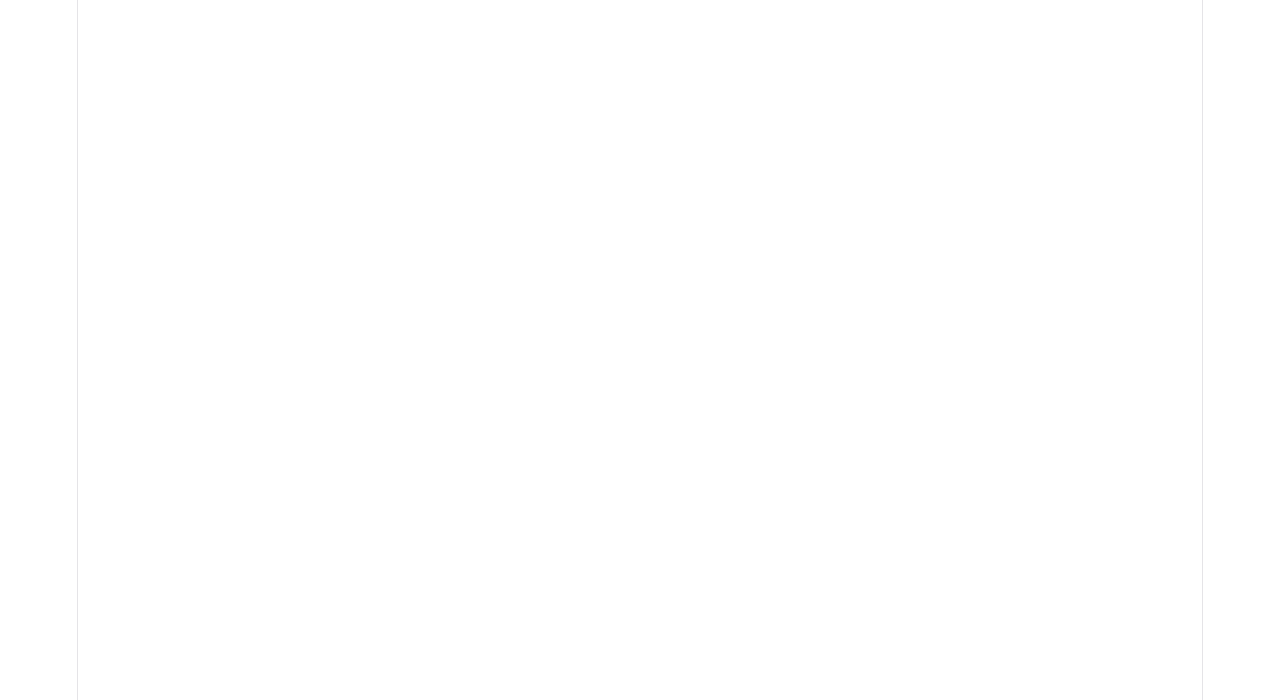
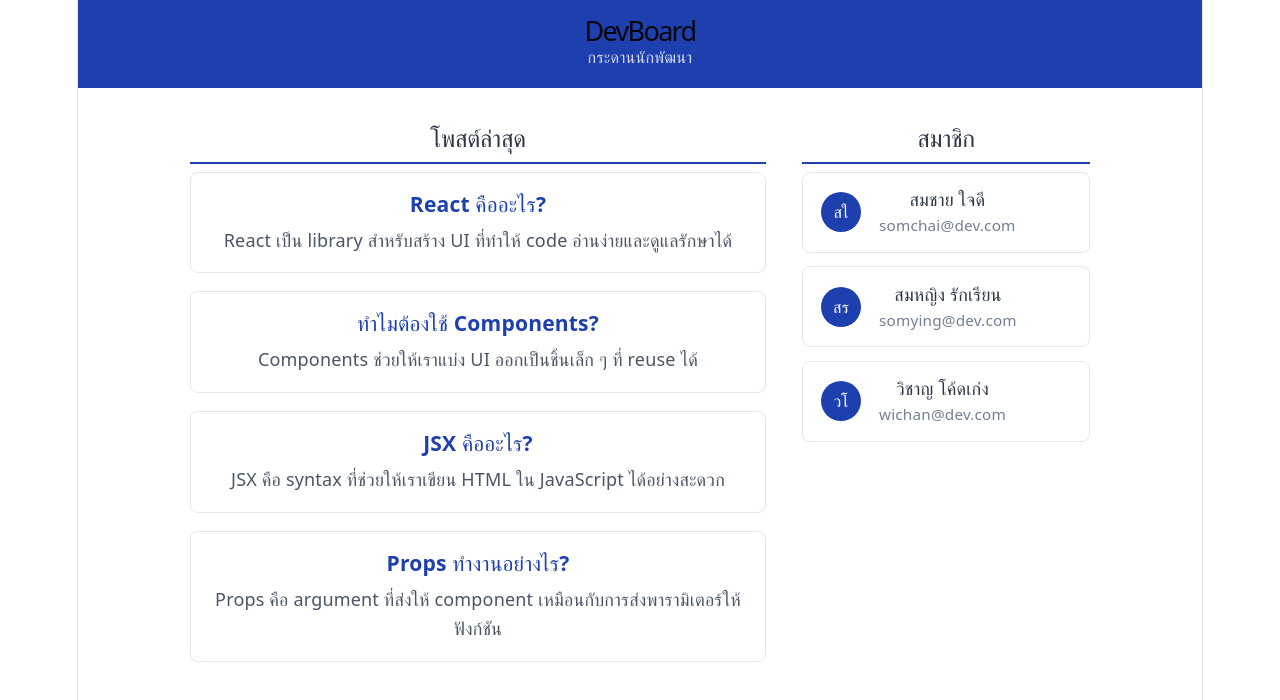
Before and after one commit to 67160011/devboard, a React (Vite) app in the folder devboard/: page / in a window 1280 px wide. Shown: the top 700 px of the page. Built offline with nearby package versions, Linux system fonts and the light colour scheme.

Commit message:
feat: task1 - static devboard components

```diff
--- a/devboard/src/App.jsx
+++ b/devboard/src/App.jsx
@@ -1,17 +1,73 @@
-import { useState } from 'react'
-import reactLogo from './assets/react.svg'
-import viteLogo from './assets/vite.svg'
-import heroImg from './assets/hero.png'
-import './App.css'
+import Navbar from "./components/Navbar";
+import PostList from "./components/PostList";
+import UserCard from "./components/UserCard";
+
+const POSTS = [
+  {
+    id: 1,
+    title: "React คืออะไร?",
+    body: "React เป็น library สำหรับสร้าง UI ที่ทำให้ code อ่านง่ายและดูแลรักษาได้",
+  },
+  {
+    id: 2,
+    title: "ทำไมต้องใช้ Components?",
+    body: "Components ช่วยให้เราแบ่ง UI ออกเป็นชิ้นเล็ก ๆ ที่ reuse ได้",
+  },
+  {
+    id: 3,
+    title: "JSX คืออะไร?",
+    body: "JSX คือ syntax ที่ช่วยให้เราเขียน HTML ใน JavaScript ได้อย่างสะดวก",
+  },
+  {
+    id: 4,
+    title: "Props ทำงานอย่างไร?",
+    body: "Props คือ argument ที่ส่งให้ component เหมือนกับการส่งพารามิเตอร์ให้ฟังก์ชัน",
+  },
+];
+
+const USERS = [
+  { id: 1, name: "สมชาย ใจดี", email: "somchai@dev.com" },
+  { id: 2, name: "สมหญิง รักเรียน", email: "somying@dev.com" },
+  { id: 3, name: "วิชาญ โค้ดเก่ง", email: "wichan@dev.com" },
+];
 
 function App() {
-  const [count, setCount] = useState(0)
+  return (
+    <div>
+      <Navbar />
+      <div
+        style={{
+          maxWidth: "900px",
+          margin: "2rem auto",
+          padding: "0 1rem",
+          display: "grid",
+          gridTemplateColumns: "2fr 1fr",
+          gap: "2rem",
+        }}
+      >
+        {/* คอลัมน์ซ้าย: โพสต์ */}
+        <div>
+          <PostList posts={POSTS} />
+        </div>
 
-  return (
-    <>
-
-    </>
-  )
+        {/* คอลัมน์ขวา: สมาชิก */}
+        <div>
+          <h2
+            style={{
+              color: "#2d3748",
+              borderBottom: "2px solid #1e40af",
+              paddingBottom: "0.5rem",
+            }}
+          >
+            สมาชิก
+          </h2>
+          {USERS.map((user) => (
+            <UserCard key={user.id} name={user.name} email={user.email} />
+          ))}
+        </div>
+      </div>
+    </div>
+  );
 }
 
-export default App
+export default App;
--- /dev/null
+++ b/devboard/src/components/Navbar.jsx
@@ -0,0 +1,14 @@
+function Navbar() {
+  return (
+    <nav
+      style={{ background: "#1e40af", color: "white", padding: "1rem 2rem" }}
+    >
+      <h1 style={{ margin: 0, fontSize: "1.5rem" }}>DevBoard</h1>
+      <p style={{ margin: 0, fontSize: "0.9rem", opacity: 0.8 }}>
+        กระดานนักพัฒนา
+      </p>
+    </nav>
+  );
+}
+
+export default Navbar;
--- /dev/null
+++ b/devboard/src/components/PostCard.jsx
@@ -0,0 +1,18 @@
+function PostCard({ title, body }) {
+  return (
+    <div
+      style={{
+        border: "1px solid #e2e8f0",
+        borderRadius: "8px",
+        padding: "1rem",
+        marginBottom: "1rem",
+        background: "white",
+      }}
+    >
+      <h3 style={{ margin: "0 0 0.5rem", color: "#1e40af" }}>{title}</h3>
+      <p style={{ margin: 0, color: "#4a5568", lineHeight: 1.6 }}>{body}</p>
+    </div>
+  );
+}
+
+export default PostCard;
--- /dev/null
+++ b/devboard/src/components/PostList.jsx
@@ -0,0 +1,22 @@
+import PostCard from "./PostCard";
+
+function PostList({ posts }) {
+  return (
+    <div>
+      <h2
+        style={{
+          color: "#2d3748",
+          borderBottom: "2px solid #1e40af",
+          paddingBottom: "0.5rem",
+        }}
+      >
+        โพสต์ล่าสุด
+      </h2>
+      {posts.map((post) => (
+        <PostCard key={post.id} title={post.title} body={post.body} />
+      ))}
+    </div>
+  );
+}
+
+export default PostList;
--- /dev/null
+++ b/devboard/src/components/UserCard.jsx
@@ -0,0 +1,45 @@
+function UserCard({ name, email }) {
+  // ดึงตัวอักษรแรกมาทำ avatar
+  const initials = name
+    .split(" ")
+    .map((n) => n[0])
+    .join("");
+
+  return (
+    <div
+      style={{
+        display: "flex",
+        alignItems: "center",
+        gap: "1rem",
+        border: "1px solid #e2e8f0",
+        borderRadius: "8px",
+        padding: "0.75rem 1rem",
+        marginBottom: "0.75rem",
+        background: "white",
+      }}
+    >
+      <div
+        style={{
+          width: "40px",
+          height: "40px",
+          background: "#1e40af",
+          color: "white",
+          borderRadius: "50%",
+          display: "flex",
+          alignItems: "center",
+          justifyContent: "center",
+          fontWeight: "bold",
+          fontSize: "0.9rem",
+        }}
+      >
+        {initials}
+      </div>
+      <div>
+        <div style={{ fontWeight: "bold", color: "#2d3748" }}>{name}</div>
+        <div style={{ fontSize: "0.85rem", color: "#718096" }}>{email}</div>
+      </div>
+    </div>
+  );
+}
+
+export default UserCard;
```
